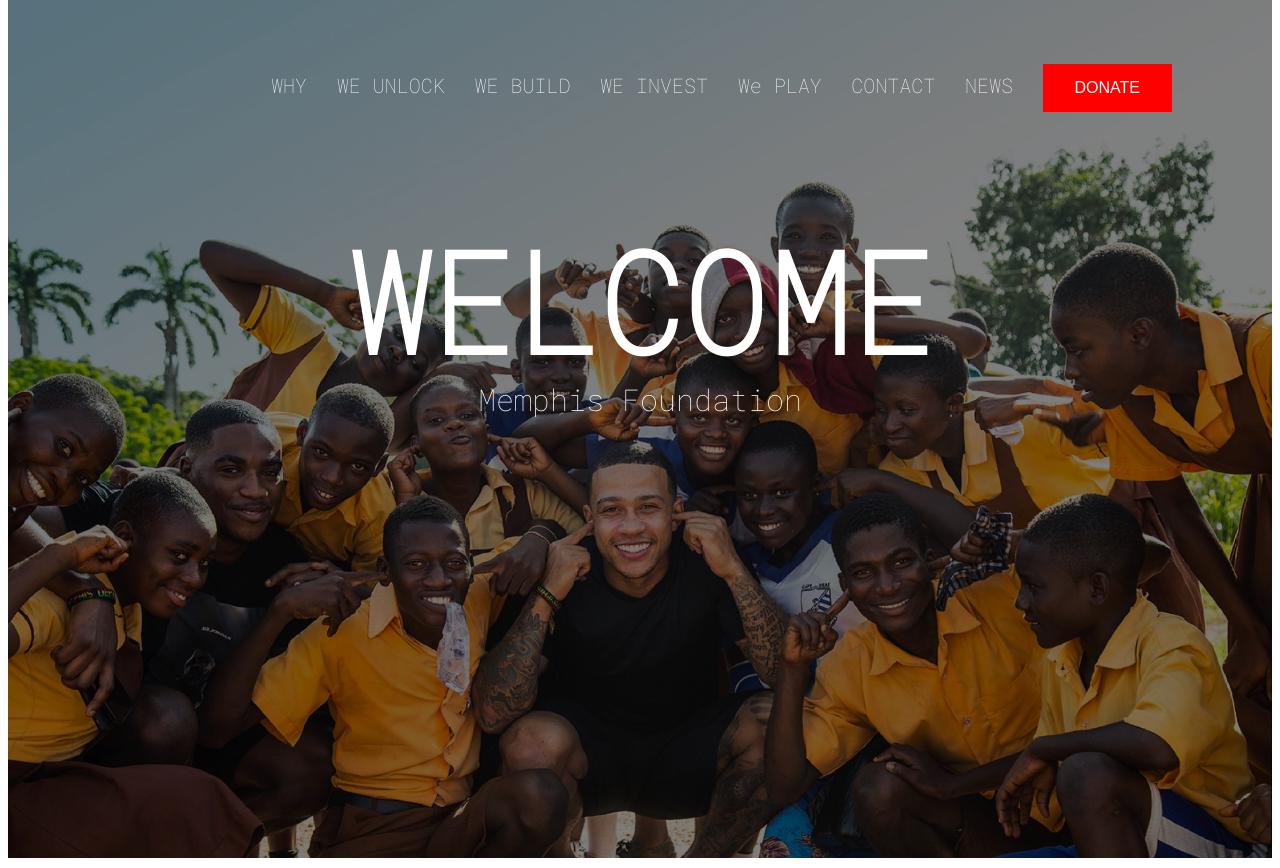
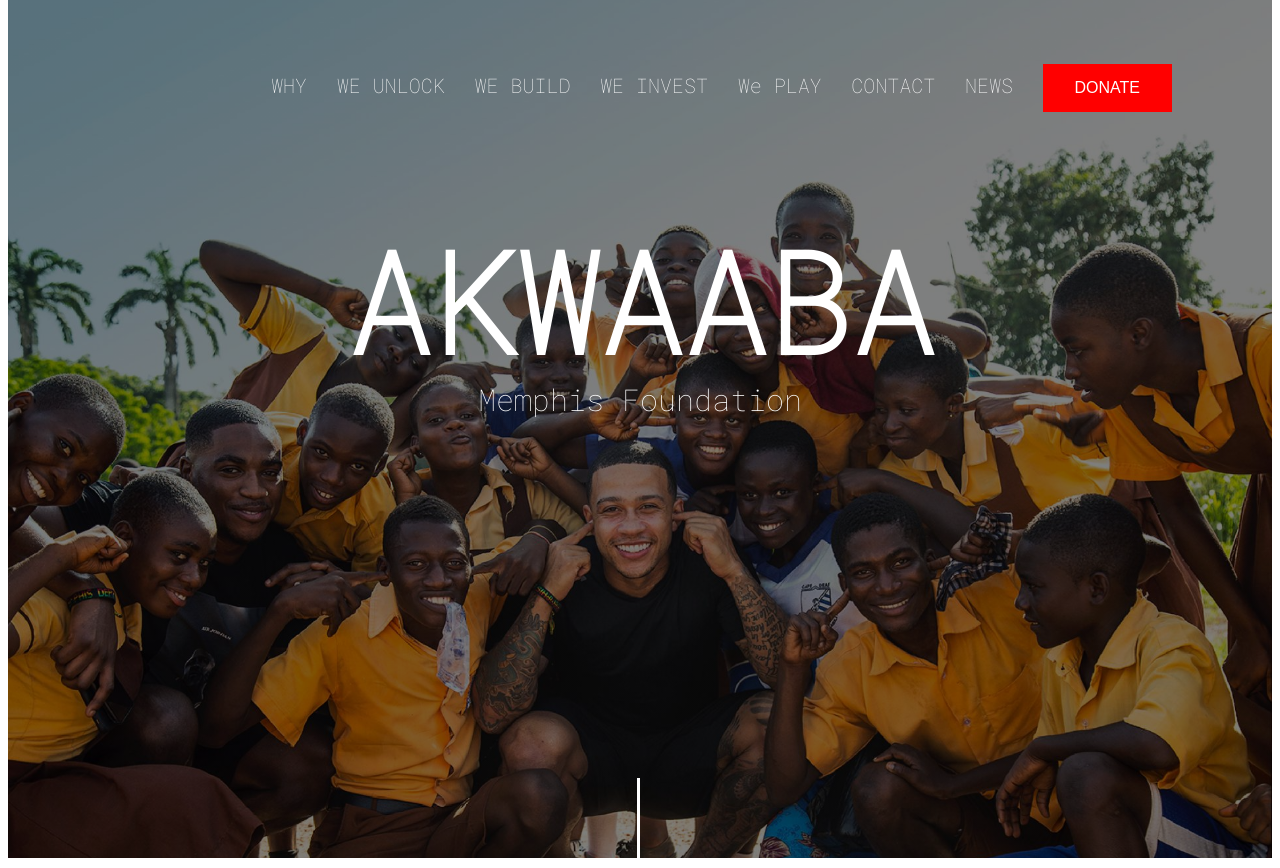
Before and after one commit to RashidLansah/webmockup, a plain HTML site: page index.html in a window 1280 px wide. Shown: the part 230-1098 px from the top of the page. Drawn offline with Linux system fonts and the light colour scheme.

Commit message:
hero section vertical line

```diff
--- a/index.html
+++ b/index.html
@@ -27,9 +27,10 @@
                 </ul>
             </div>
             <div class="hero-text">
-            <h1 class="dud">WELCOME</h1>
+            <h1 class="dud">AKWAABA</h1>
             <p>Memphis Foundation</p>
             </div>
+            <div class="vl"></div>
         </div>
     </header>
 </body>
--- a/style.css
+++ b/style.css
@@ -104,6 +104,15 @@
     color: white;
 }
 
+.vl {
+    border-left: 3px solid white;
+    height: 90px;
+    position: absolute;
+    left: 50%;
+    margin-left: -3px;
+    top: 1000px;
+}
+
 
 
 /* .container {
```
